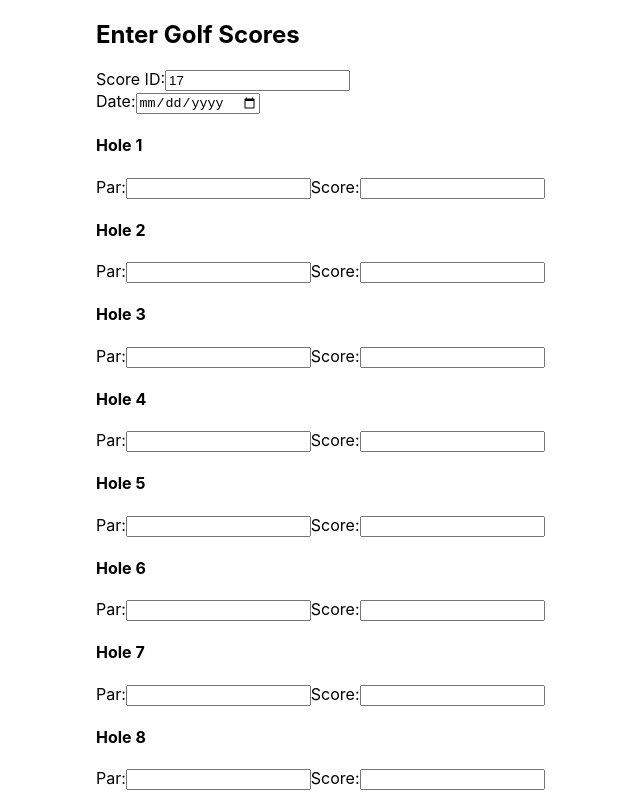
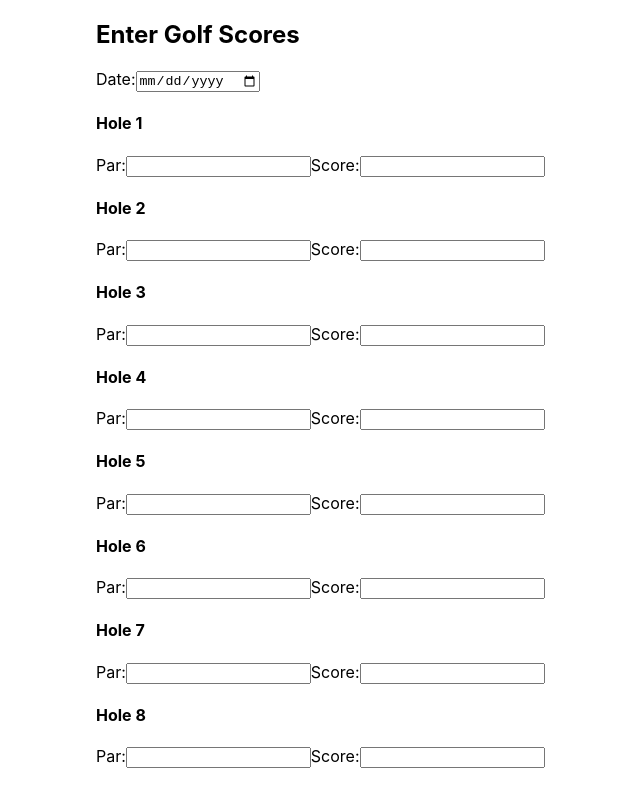
Before and after one commit to shigginsdev/GolfSmart, a React (Create React App) app: page / in a window 1280 px wide. Shown: the top 792 px of the page, without its empty margins (244-884 px from the left). Built offline with nearby package versions, Linux system fonts and the light colour scheme.

Commit message:
added uuid for partition key

```diff
--- a/package.json
+++ b/package.json
@@ -10,6 +10,7 @@
     "react": "^19.0.0",
     "react-dom": "^19.0.0",
     "react-scripts": "5.0.1",
+    "uuid": "^11.1.0",
     "web-vitals": "^2.1.4"
   },
   "scripts": {
--- a/src/App.js
+++ b/src/App.js
@@ -1,8 +1,9 @@
 import React, { useState } from "react";
+import { v4 as uuidv4 } from 'uuid';
 
 const GolfScoreInput = () => {
   const [formData, setFormData] = useState({
-    ScoreID: "17",
+    ScoreID: uuidv4(),
     Date: "2/25/2025",
     ...Object.fromEntries(
       Array.from({ length: 18 }, (_, i) => [
@@ -46,11 +47,11 @@ const GolfScoreInput = () => {
     <div style={{ maxWidth: "600px", margin: "auto" }}>
       <h2>Enter Golf Scores</h2>
       <form onSubmit={handleSubmit}>
-        <label>
+        {/* <label>
           Score ID:
           <input type="text" name="ScoreID" value={formData.ScoreID} onChange={handleChange} required />
         </label>
-        <br />
+        <br /> */}
         <label>
           Date:
           <input type="date" name="Date" value={formData.Date} onChange={handleChange} required />
```
Also changed, not shown: 1 other file (tests, documents, lock files or other folders).
